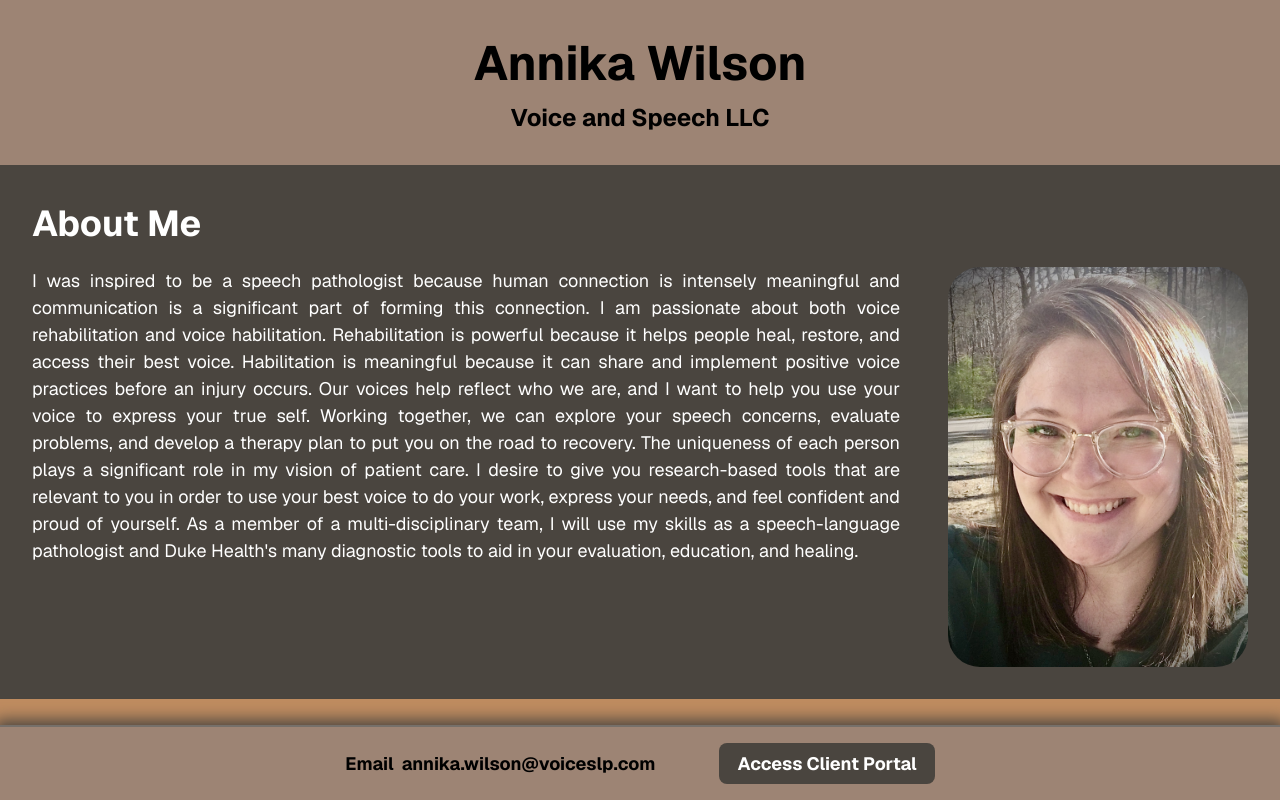
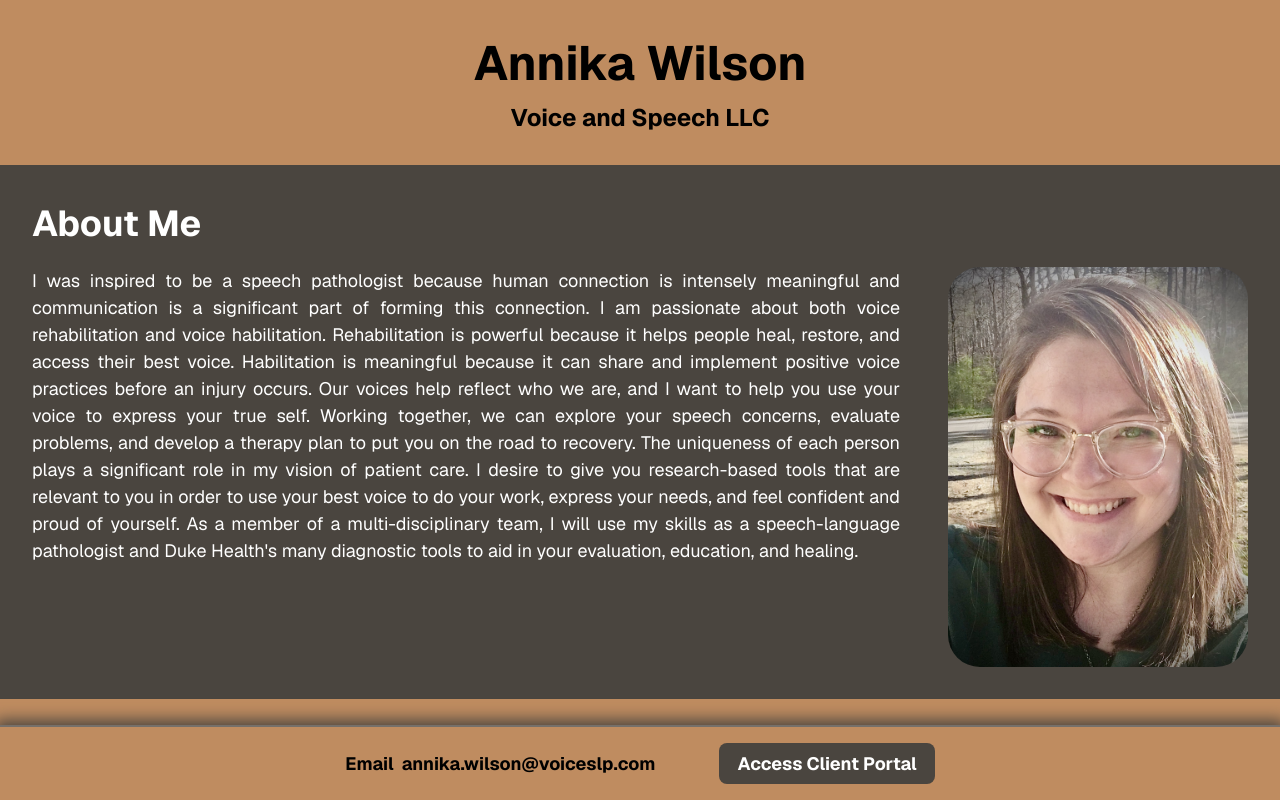
Before and after one commit to ntwilson/annikas-website, a Next.js app: page / in a window 1280 px wide. Shown: the top 800 px of the page. Built offline with nearby package versions, Linux system fonts and the light colour scheme.

Commit message:
Switch to flaming-torch as the page background

```diff
--- a/src/styles/globals.css
+++ b/src/styles/globals.css
@@ -6,14 +6,14 @@
   --cocoa-nutmeg: #9D8474;
   --kindling: #76706A;
   /* --background: #DAD4BA; */
-  --background: var(--cocoa-nutmeg);
+  --background: var(--flaming-torch);
   --foreground: black;
   --green: #394C2B;
   --red: #3C120D;
   --light-burnt: #986000;
   --burnt: #442B00;
   --warm: #EAC996;
-  --cocoa-nutmeg2: #bfa291;
+  --cocoa-nutmeg-light: #bea494;
 }
 
 html,
```
